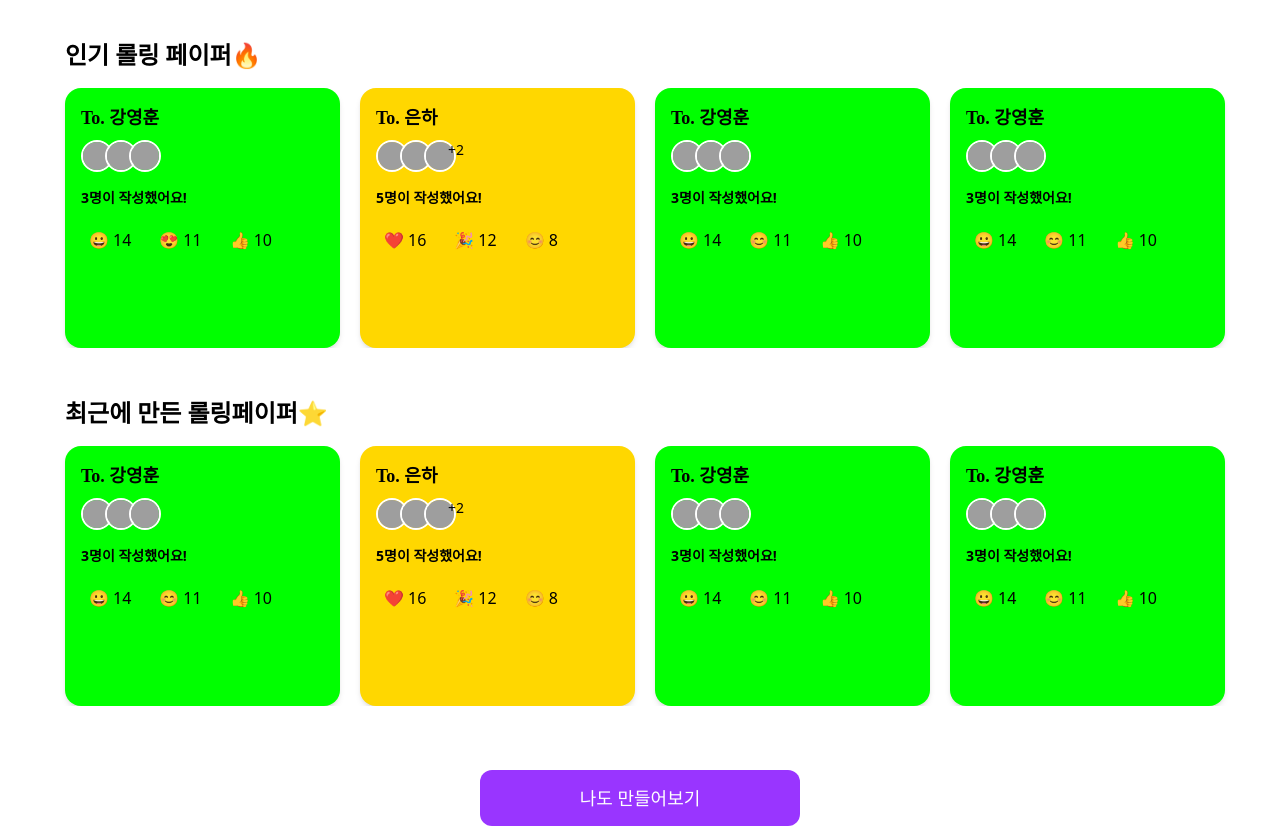
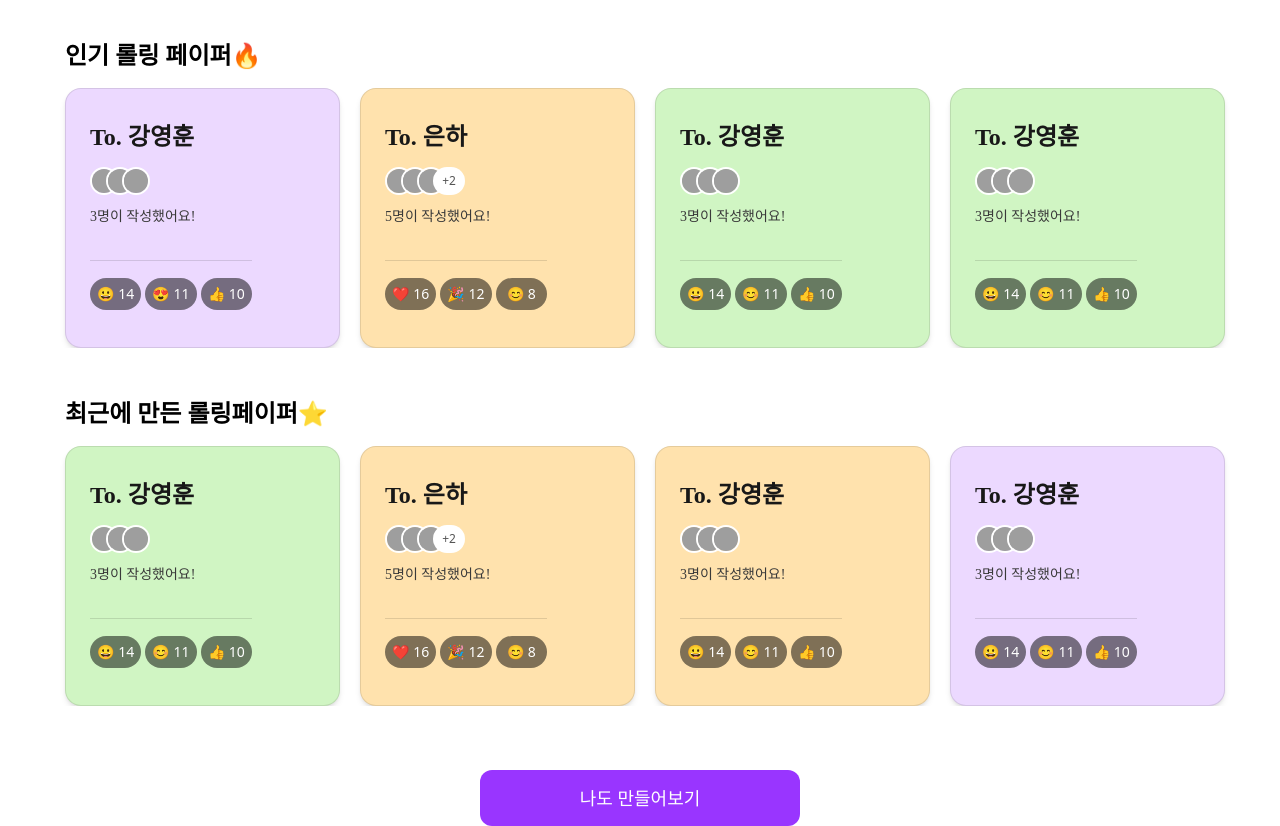
Before and after one commit to fe11-part2-team7-rolling-project/codeit-sprint-7team-rolling, a React (Create React App) app: page /list in a window 1280 px wide. Built offline with nearby package versions, Linux system fonts and the light colour scheme; grey boxes are pictures that could not be loaded; the HTML template or start-up script is replaced by a standard one; a web font is replaced by a local one.

Commit message:
Feat: 카드 스타일 수정

```diff
--- a/src/components/HotList.js
+++ b/src/components/HotList.js
@@ -11,7 +11,7 @@ function HotList() {
     {
       id: 2,
       name: "강영훈",
-      backgroundColor: "#00FF00",
+      backgroundColor: "#ECD9FF",
       backgroundImageURL: null,
       createdAt: "2023-10-26T13:19:31.401765Z",
       messageCount: 3,
@@ -60,7 +60,7 @@ function HotList() {
     {
       id: 3,
       name: "은하",
-      backgroundColor: "#FFD700",
+      backgroundColor: "#FFE2AD",
       backgroundImageURL: null,
       createdAt: "2023-10-28T13:19:31.401765Z",
       messageCount: 5,
@@ -131,7 +131,7 @@ function HotList() {
     {
       id: 2,
       name: "강영훈",
-      backgroundColor: "#00FF00",
+      backgroundColor: "#D0F5C3",
       backgroundImageURL: null,
       createdAt: "2023-10-26T13:19:31.401765Z",
       messageCount: 3,
@@ -180,7 +180,7 @@ function HotList() {
     {
       id: 2,
       name: "강영훈",
-      backgroundColor: "#00FF00",
+      backgroundColor: "#D0F5C3",
       backgroundImageURL: null,
       createdAt: "2023-10-26T13:19:31.401765Z",
       messageCount: 3,
@@ -229,7 +229,7 @@ function HotList() {
     {
       id: 2,
       name: "강영훈",
-      backgroundColor: "#00FF00",
+      backgroundColor: "#D0F5C3",
       backgroundImageURL: null,
       createdAt: "2023-10-26T13:19:31.401765Z",
       messageCount: 3,
@@ -301,35 +301,39 @@ function HotList() {
       {hotList.map((item) => (
         <div
           key={item.id}
-          className="p-4 rounded-2xl min-w-[208px] h-[232px] min-[376px]:min-w-[275px] min-[376px]:min-h-[260px] bg-white shadow-md"
+          className="flex flex-col border-black/[.10] border-[1px] gap-3 pt-[30px] pl-[24px] rounded-2xl min-w-[208px] h-[232px] min-[376px]:min-w-[275px] min-[376px]:min-h-[260px] bg-white shadow-md"
           style={{ backgroundColor: item.backgroundColor }}
         >
-          <div className="font-bold text-lg mb-2">To. {item.name}</div>
+          {/* 받는 사람 */}
+          <div className="font-bold text-lg text-gray900 leading-7 min-[376px]:text-2xl min-[376px]:leading-9">
+            To. {item.name}
+          </div>
+
           {/* 프로필 이미지 섹션 */}
-          <div className="flex -space-x-2 mb-4">
+          <div className="flex -space-x-3">
             {item.recentMessages.slice(0, 3).map((message) => (
               <img
                 key={message.id}
                 src={message.profileImageURL}
                 alt={message.sender}
-                className="w-8 h-8 rounded-full border-2 border-white"
+                className="w-7 h-7 rounded-full border-2 border-white"
               />
             ))}
             {item.recentMessages.length > 3 && (
-              <span className="text-gray-500 text-sm ml-2">
+              <span className="w-8 h-7 rounded-[30px] bg-white text-gray500 text-xs flex justify-center items-center">
                 +{item.recentMessages.length - 3}
               </span>
             )}
           </div>
-          <div className="text-sm font-semibold mb-4">
+          <div className="text-sm font-regular text-gray700">
             {item.messageCount}명이 작성했어요!
           </div>
           {/* 리액션 섹션 */}
-          <div className="flex space-x-3 mt-4">
+          <div className="flex w-[162px] space-x-1 border-black/[.12] border-t-[1px] pt-[17px] mt-[21px]">
             {item.topReactions.map((reaction) => (
               <div
                 key={reaction.id}
-                className="flex items-center space-x-1 bg-gray-200 px-2 py-1 rounded-full"
+                className="flex items-center justify-center space-x-1 bg-black/50 w-[53px] h-[32px] rounded-full text-white text-sm"
               >
                 <span>{reaction.emoji}</span>
                 <span>{reaction.count}</span>
--- a/src/components/LatestList.js
+++ b/src/components/LatestList.js
@@ -10,7 +10,7 @@ function LatestList() {
     {
       id: 2,
       name: "강영훈",
-      backgroundColor: "#00FF00",
+      backgroundColor: "#D0F5C3",
       backgroundImageURL: null,
       createdAt: "2023-10-26T13:19:31.401765Z",
       messageCount: 3,
@@ -59,7 +59,7 @@ function LatestList() {
     {
       id: 3,
       name: "은하",
-      backgroundColor: "#FFD700",
+      backgroundColor: "#FFE2AD",
       backgroundImageURL: null,
       createdAt: "2023-10-28T13:19:31.401765Z",
       messageCount: 5,
@@ -130,7 +130,7 @@ function LatestList() {
     {
       id: 2,
       name: "강영훈",
-      backgroundColor: "#00FF00",
+      backgroundColor: "#FFE2AD",
       backgroundImageURL: null,
       createdAt: "2023-10-26T13:19:31.401765Z",
       messageCount: 3,
@@ -179,7 +179,7 @@ function LatestList() {
     {
       id: 2,
       name: "강영훈",
-      backgroundColor: "#00FF00",
+      backgroundColor: "#ECD9FF",
       backgroundImageURL: null,
       createdAt: "2023-10-26T13:19:31.401765Z",
       messageCount: 3,
@@ -228,7 +228,7 @@ function LatestList() {
     {
       id: 2,
       name: "강영훈",
-      backgroundColor: "#00FF00",
+      backgroundColor: "#ECD9FF",
       backgroundImageURL: null,
       createdAt: "2023-10-26T13:19:31.401765Z",
       messageCount: 3,
@@ -300,35 +300,38 @@ function LatestList() {
       {latestList.map((item) => (
         <div
           key={item.id}
-          className="p-4 rounded-2xl min-w-[208px] h-[232px] min-[376px]:min-w-[275px] min-[376px]:min-h-[260px] bg-white shadow-md"
+          className="flex flex-col border-black/[.10] border-[1px] gap-3 pt-[30px] pl-[24px] rounded-2xl min-w-[208px] h-[232px] min-[376px]:min-w-[275px] min-[376px]:min-h-[260px] bg-white shadow-md"
           style={{ backgroundColor: item.backgroundColor }}
         >
-          <div className="font-bold text-lg mb-2">To. {item.name}</div>
+          {/* 받는 사람 */}
+          <div className="font-bold text-gray900 text-lg leading-7 min-[376px]:text-2xl min-[376px]:leading-9">
+            To. {item.name}
+          </div>
           {/* 프로필 이미지 섹션 */}
-          <div className="flex -space-x-2 mb-4">
+          <div className="flex -space-x-3">
             {item.recentMessages.slice(0, 3).map((message) => (
               <img
                 key={message.id}
                 src={message.profileImageURL}
                 alt={message.sender}
-                className="w-8 h-8 rounded-full border-2 border-white"
+                className="w-7 h-7 rounded-full border-2 border-white"
               />
             ))}
             {item.recentMessages.length > 3 && (
-              <span className="text-gray-500 text-sm ml-2">
+              <span className="w-8 h-7 rounded-[30px] bg-white text-gray500 text-xs flex justify-center items-center">
                 +{item.recentMessages.length - 3}
               </span>
             )}
           </div>
-          <div className="text-sm font-semibold mb-4">
+          <div className="text-sm font-regular text-gray700">
             {item.messageCount}명이 작성했어요!
           </div>
           {/* 리액션 섹션 */}
-          <div className="flex space-x-3 mt-4">
+          <div className="flex w-[162px] space-x-1 border-black/[.12] border-t-[1px] pt-[17px] mt-[21px]">
             {item.topReactions.map((reaction) => (
               <div
                 key={reaction.id}
-                className="flex items-center space-x-1 bg-gray-200 px-2 py-1 rounded-full"
+                className="flex items-center justify-center space-x-1 bg-black/50 w-[53px] h-[32px] rounded-full text-white text-sm"
               >
                 <span>{reaction.emoji}</span>
                 <span>{reaction.count}</span>
```
